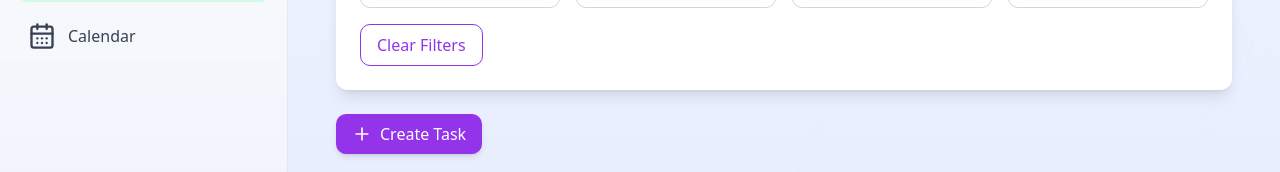
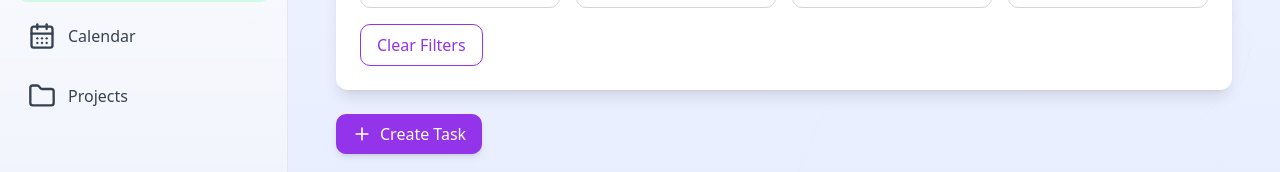
Before and after one commit to Vlados-XiMiK/Plan-My-Day-UI, a Next.js app: page /dashboard/tasks in a window 1280 px wide. Shown: the part 190-362 px from the top of the page. Built offline with nearby package versions, Linux system fonts and the light colour scheme.

Commit message:
add basic project page

```diff
--- /dev/null
+++ b/src/app/dashboard/projects/layout.tsx
@@ -0,0 +1,10 @@
+import type { Metadata } from "next"
+
+export const metadata: Metadata = {
+  title: "Projects - Plan My Day",
+  description: "Manage and track your projects efficiently with Plan My Day. Stay organized and meet deadlines with ease.",
+}
+
+export default function ProjectsLayout({ children }: { children: React.ReactNode }) {
+  return <>{children}</>
+}
--- /dev/null
+++ b/src/app/dashboard/projects/page.tsx
@@ -0,0 +1,5 @@
+import Project from "@/components/main/Project"
+
+export default function StatsView() {
+  return <Project />
+}
--- /dev/null
+++ b/src/components/main/Project.tsx
@@ -0,0 +1,9 @@
+"use client"
+
+const ProjectsPage = () => {
+  return (
+    <h1>Project Page</h1>
+  )
+}
+
+export default ProjectsPage
--- a/src/components/main/Sidebar.tsx
+++ b/src/components/main/Sidebar.tsx
@@ -3,7 +3,7 @@
 import { useRouter, usePathname } from 'next/navigation';
 import { useState, useEffect } from 'react';
 import Image from 'next/image';
-import { BarChart3, List, CalendarDays, PlusCircle, Trash } from 'lucide-react';
+import { BarChart3, List, CalendarDays, PlusCircle, Trash, Folder } from 'lucide-react';
 import { useTheme } from 'next-themes';
 import { useCategories } from '@/lib/useCategories';
 import { useLanguage } from '@/contexts/LanguageContext'; // Додаємо контекст мови
@@ -110,6 +110,15 @@ export default function Sidebar({ isVisible, isCollapsed }: SidebarProps) {
           <CalendarDays className={`${isCollapsed ? 'h-7 w-7' : 'mr-3 h-7 w-7'}`} />
           {!isCollapsed && <span className="font-medium">{t.sidebar.calendar || 'Calendar'}</span>}
         </button>
+        <button
+          onClick={() => router.push('/dashboard/projects')}
+          className={`flex w-full items-center rounded-lg p-3 ${isDarkTheme ? 'hover:bg-blue-800/50 text-gray-100' : 'hover:bg-blue-200/50 text-gray-700'} transition-all duration-200
+            ${isCollapsed ? 'justify-center' : ''}
+            ${pathname === '/dashboard/projects' ? `${isDarkTheme ? 'bg-blue-700' : 'bg-blue-100'} text-${isDarkTheme ? 'white' : 'blue-800'}` : ''}`}
+        >
+          <Folder className={`${isCollapsed ? 'h-7 w-7' : 'mr-3 h-7 w-7'}`} />
+          {!isCollapsed && <span className="font-medium">{t.sidebar.project || 'Projects'}</span>}
+        </button>
       </nav>
 
       {!isCollapsed && (
--- a/src/translations/en.json
+++ b/src/translations/en.json
@@ -12,7 +12,8 @@
     "stats": "Stats",
     "allTasks": "All Tasks",
     "calendar": "Calendar",
-    "myCategories": "My Categories"
+    "myCategories": "My Categories",
+    "project": "Projects"
   },
   "hero": {
     "title": "Organize Your Day Effectively",
--- a/src/translations/uk.json
+++ b/src/translations/uk.json
@@ -12,7 +12,8 @@
     "stats": "Статистика",
     "allTasks": "Усі Завдання",
     "calendar": "Календар",
-    "myCategories": "Мої Категорії"
+    "myCategories": "Мої Категорії",
+    "project": "Проекти"
   },
   "hero": {
     "title": "Ефективно організуйте свій день",
```
